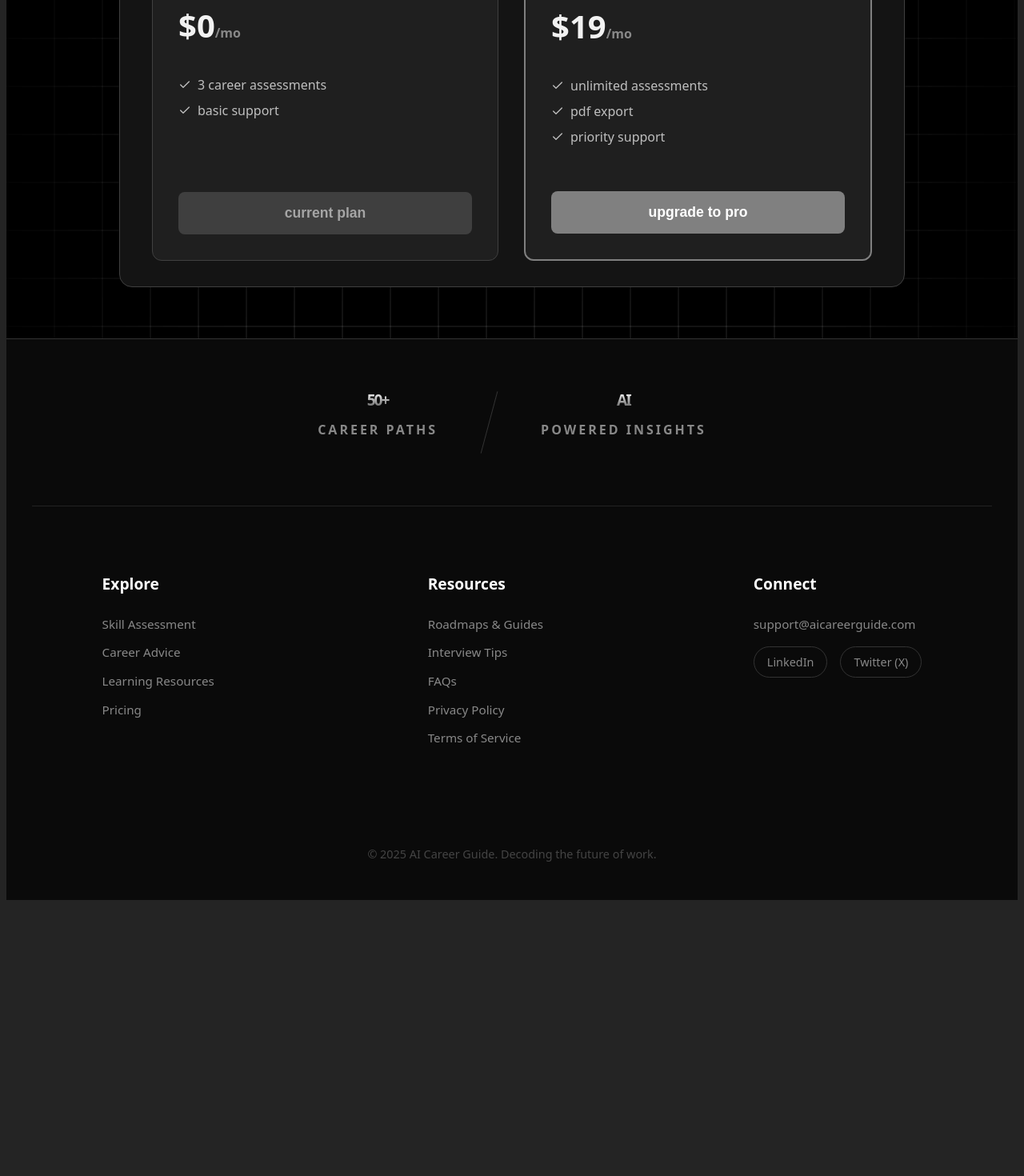
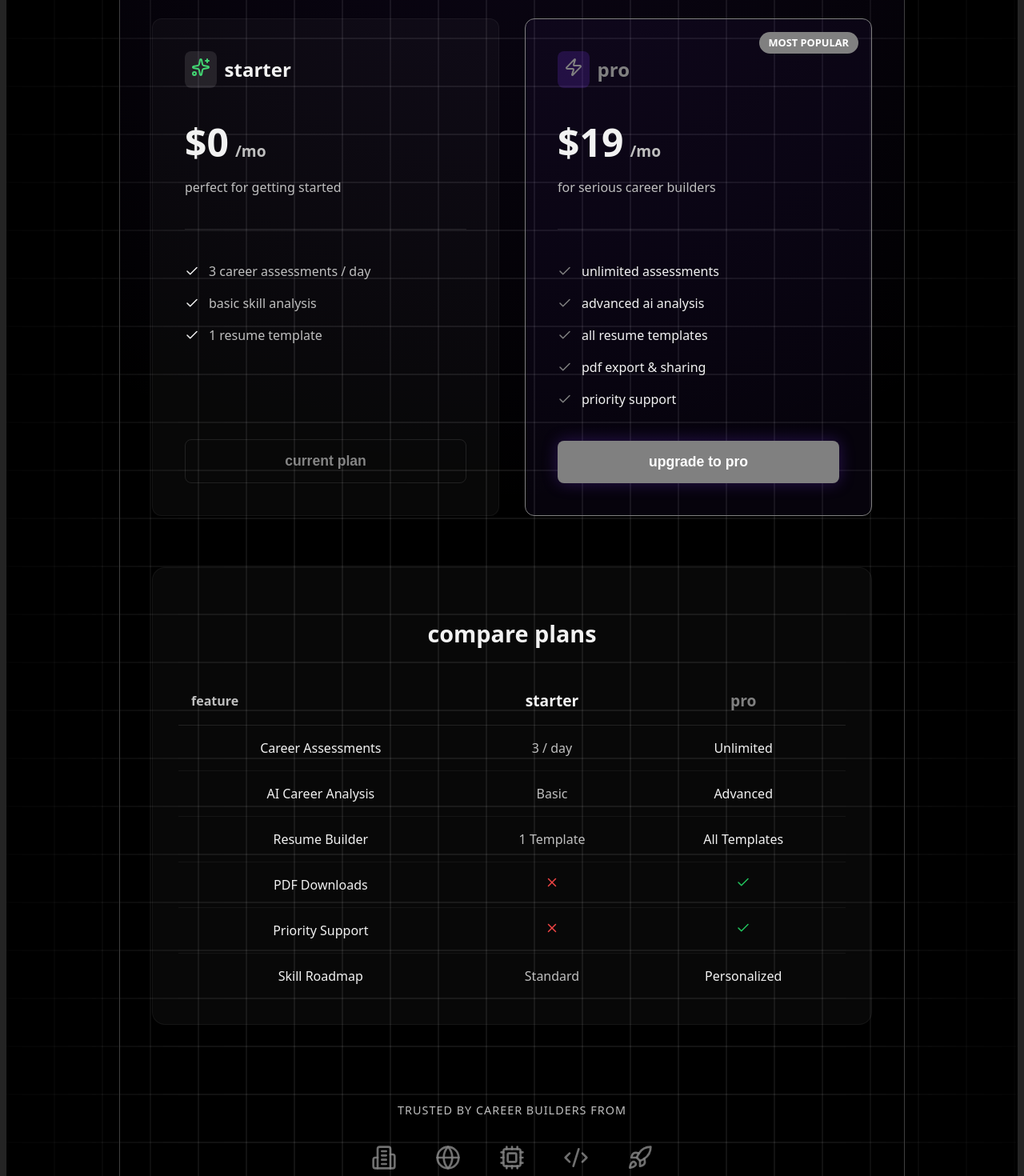
Before and after one commit to Banshal-Yadav/CareerAI-SaaS, a React (Vite) app: page /pricing in a window 1280 px wide. Shown: the part 440-1910 px from the top of the page at 80% size. Before the commit the page ends 1573 px from the top, so only its background shows below. Built offline with nearby package versions, Linux system fonts and the light colour scheme; no server answers.

Commit message:
enhance pricing page and fix page refreshes

```diff
--- a/src/App.jsx
+++ b/src/App.jsx
@@ -11,10 +11,6 @@ import Auth from './pages/Auth.jsx';
 import Pricing from './pages/Pricing.jsx';
 import ResumeBuilder from './pages/Resume/ResumeBuilder.jsx';
 
-// Components (needed for layout wrappers if any, but here we just need Navbar/Footer for some routes if they are not inside the page component)
-// Actually, looking at the original App.jsx, Navbar and Footer were repeated in every Route.
-// I should probably keep that pattern or move them to a Layout component.
-// For now, I will keep the pattern but import them from new locations.
 import Navbar from './components/Navbar/Navbar.jsx';
 import Footer from './components/Footer/footer.jsx';
 
--- /dev/null
+++ b/src/components/Pricing/ComparisonTable.jsx
@@ -0,0 +1,47 @@
+import React from 'react';
+import * as icons from 'lucide-react';
+
+const ComparisonTable = () => {
+    const features = [
+        { name: 'Career Assessments', starter: '3 / day', pro: 'Unlimited' },
+        { name: 'AI Career Analysis', starter: 'Basic', pro: 'Advanced' },
+        { name: 'Resume Builder', starter: '1 Template', pro: 'All Templates' },
+        { name: 'PDF Downloads', starter: <icons.X size={18} color="#ef4444" />, pro: <icons.Check size={18} color="#22c55e" /> },
+        { name: 'Priority Support', starter: <icons.X size={18} color="#ef4444" />, pro: <icons.Check size={18} color="#22c55e" /> },
+        { name: 'Skill Roadmap', starter: 'Standard', pro: 'Personalized' },
+    ];
+
+    return (
+        <div style={{
+            marginTop: '4rem',
+            background: 'rgba(255, 255, 255, 0.03)',
+            borderRadius: '16px',
+            padding: '2rem',
+            border: '1px solid rgba(255, 255, 255, 0.05)'
+        }}>
+            <h3 style={{ textAlign: 'center', fontSize: '1.8rem', marginBottom: '2rem', color: 'var(--text-primary)' }}>compare plans</h3>
+            <div style={{ overflowX: 'auto' }}>
+                <table style={{ width: '100%', borderCollapse: 'collapse', minWidth: '600px' }}>
+                    <thead>
+                        <tr style={{ borderBottom: '1px solid rgba(255, 255, 255, 0.1)' }}>
+                            <th style={{ textAlign: 'left', padding: '1rem', color: 'var(--text-secondary)' }}>feature</th>
+                            <th style={{ textAlign: 'center', padding: '1rem', color: 'var(--text-primary)', fontSize: '1.2rem' }}>starter</th>
+                            <th style={{ textAlign: 'center', padding: '1rem', color: 'var(--accent-primary)', fontSize: '1.2rem' }}>pro</th>
+                        </tr>
+                    </thead>
+                    <tbody>
+                        {features.map((feature, index) => (
+                            <tr key={index} style={{ borderBottom: index !== features.length - 1 ? '1px solid rgba(255, 255, 255, 0.05)' : 'none' }}>
+                                <td style={{ padding: '1rem', color: 'var(--text-primary)' }}>{feature.name}</td>
+                                <td style={{ textAlign: 'center', padding: '1rem', color: 'var(--text-secondary)' }}>{feature.starter}</td>
+                                <td style={{ textAlign: 'center', padding: '1rem', color: 'var(--text-primary)', fontWeight: '500' }}>{feature.pro}</td>
+                            </tr>
+                        ))}
+                    </tbody>
+                </table>
+            </div>
+        </div>
+    );
+};
+
+export default ComparisonTable;
--- a/src/pages/Pricing.jsx
+++ b/src/pages/Pricing.jsx
@@ -1,6 +1,7 @@
 import React from 'react';
 import '../components/Assessment.css';
 import * as icons from 'lucide-react';
+import ComparisonTable from '../components/Pricing/ComparisonTable';
 
 const Pricing = ({ id }) => {
     const handleProClick = () => {
@@ -8,38 +9,133 @@ const Pricing = ({ id }) => {
     };
 
     return (
-        <div className="assessment-container" id={id}>
-            <h2 className="assessment-title">upgrade your career journey</h2>
-            <p className="assessment-subtitle">choose the plan that fits your needs.</p>
+        <div className="assessment-container" id={id} style={{
+            background: 'radial-gradient(circle at 50% 0%, rgba(124, 58, 237, 0.1) 0%, rgba(0, 0, 0, 0) 50%)',
+            paddingTop: '4rem'
+        }}>
+            <div style={{ textAlign: 'center', marginBottom: '4rem' }}>
+                <h2 className="assessment-title" style={{ fontSize: '3rem', marginBottom: '1rem' }}>upgrade your career journey</h2>
+                <p className="assessment-subtitle" style={{ fontSize: '1.2rem', maxWidth: '600px', margin: '0 auto', color: 'var(--text-secondary)' }}>
+                    unlock the full potential of AI-powered career guidance. choose the plan that fits your ambition.
+                </p>
+            </div>
 
-            <div style={{ display: 'flex', gap: '2rem', marginTop: '2rem', flexWrap: 'wrap', justifyContent: 'center' }}>
+            <div style={{ display: 'flex', gap: '2rem', marginTop: '2rem', flexWrap: 'wrap', justifyContent: 'center', maxWidth: '1000px', margin: '0 auto' }}>
                 {/* Starter Plan */}
-                <div className="strength-card" style={{ flex: 1, minWidth: '280px', padding: '2rem', display: 'flex', flexDirection: 'column', gap: '1rem' }}>
+                <div className="strength-card" style={{
+                    flex: 1,
+                    minWidth: '300px',
+                    padding: '2.5rem',
+                    display: 'flex',
+                    flexDirection: 'column',
+                    gap: '1.5rem',
+                    background: 'rgba(255, 255, 255, 0.03)',
+                    border: '1px solid rgba(255, 255, 255, 0.05)'
+                }}>
                     <div className="strength-card-header">
-                        <icons.Sparkles size={24} className="strength-icon" />
+                        <div style={{ background: 'rgba(255, 255, 255, 0.1)', padding: '0.5rem', borderRadius: '8px' }}>
+                            <icons.Sparkles size={24} className="strength-icon" />
+                        </div>
                         <span className="strength-skill" style={{ fontSize: '1.5rem' }}>starter</span>
                     </div>
-                    <h3 style={{ fontSize: '2.5rem', margin: '0', color: 'var(--text-primary)' }}>$0<span style={{ fontSize: '1rem', color: '#888' }}>/mo</span></h3>
-                    <ul style={{ listStyle: 'none', padding: 0, margin: '1rem 0', flex: 1 }}>
-                        <li style={{ display: 'flex', alignItems: 'center', gap: '0.5rem', marginBottom: '0.5rem', color: 'var(--text-secondary)' }}><icons.Check size={16} /> 3 career assessments</li>
-                        <li style={{ display: 'flex', alignItems: 'center', gap: '0.5rem', marginBottom: '0.5rem', color: 'var(--text-secondary)' }}><icons.Check size={16} /> basic support</li>
+                    <div>
+                        <h3 style={{ fontSize: '3rem', margin: '0', color: 'var(--text-primary)', display: 'flex', alignItems: 'baseline' }}>
+                            $0<span style={{ fontSize: '1.2rem', color: 'var(--text-secondary)', marginLeft: '0.5rem' }}>/mo</span>
+                        </h3>
+                        <p style={{ color: 'var(--text-secondary)', margin: '0.5rem 0 0 0' }}>perfect for getting started</p>
+                    </div>
+                    <div style={{ height: '1px', background: 'rgba(255, 255, 255, 0.1)', margin: '1rem 0' }} />
+                    <ul style={{ listStyle: 'none', padding: 0, margin: 0, flex: 1, display: 'flex', flexDirection: 'column', gap: '1rem' }}>
+                        <li style={{ display: 'flex', alignItems: 'center', gap: '0.75rem', color: 'var(--text-secondary)' }}>
+                            <icons.Check size={18} color="var(--text-primary)" /> 3 career assessments / day
+                        </li>
+                        <li style={{ display: 'flex', alignItems: 'center', gap: '0.75rem', color: 'var(--text-secondary)' }}>
+                            <icons.Check size={18} color="var(--text-primary)" /> basic skill analysis
+                        </li>
+                        <li style={{ display: 'flex', alignItems: 'center', gap: '0.75rem', color: 'var(--text-secondary)' }}>
+                            <icons.Check size={18} color="var(--text-primary)" /> 1 resume template
+                        </li>
                     </ul>
-                    <button className="submit-btn" disabled style={{ opacity: 0.6, cursor: 'not-allowed', width: '100%' }}>current plan</button>
+                    <button className="submit-btn" disabled style={{
+                        opacity: 0.5,
+                        cursor: 'not-allowed',
+                        width: '100%',
+                        background: 'transparent',
+                        border: '1px solid rgba(255, 255, 255, 0.2)'
+                    }}>current plan</button>
                 </div>
 
                 {/* Pro Plan */}
-                <div className="strength-card" style={{ flex: 1, minWidth: '280px', padding: '2rem', display: 'flex', flexDirection: 'column', gap: '1rem', border: '2px solid var(--accent-primary)' }}>
+                <div className="strength-card" style={{
+                    flex: 1,
+                    minWidth: '300px',
+                    padding: '2.5rem',
+                    display: 'flex',
+                    flexDirection: 'column',
+                    gap: '1.5rem',
+                    border: '1px solid var(--accent-primary)',
+                    background: 'rgba(124, 58, 237, 0.05)',
+                    position: 'relative',
+                    overflow: 'hidden'
+                }}>
+                    <div style={{
+                        position: 'absolute',
+                        top: '1rem',
+                        right: '1rem',
+                        background: 'var(--accent-primary)',
+                        color: 'white',
+                        padding: '0.25rem 0.75rem',
+                        borderRadius: '20px',
+                        fontSize: '0.8rem',
+                        fontWeight: '600'
+                    }}>
+                        MOST POPULAR
+                    </div>
                     <div className="strength-card-header">
-                        <icons.Zap size={24} className="strength-icon" style={{ color: 'var(--accent-primary)' }} />
+                        <div style={{ background: 'rgba(124, 58, 237, 0.2)', padding: '0.5rem', borderRadius: '8px' }}>
+                            <icons.Zap size={24} className="strength-icon" style={{ color: 'var(--accent-primary)' }} />
+                        </div>
                         <span className="strength-skill" style={{ fontSize: '1.5rem', color: 'var(--accent-primary)' }}>pro</span>
                     </div>
-                    <h3 style={{ fontSize: '2.5rem', margin: '0', color: 'var(--text-primary)' }}>$19<span style={{ fontSize: '1rem', color: '#888' }}>/mo</span></h3>
-                    <ul style={{ listStyle: 'none', padding: 0, margin: '1rem 0', flex: 1 }}>
-                        <li style={{ display: 'flex', alignItems: 'center', gap: '0.5rem', marginBottom: '0.5rem', color: 'var(--text-secondary)' }}><icons.Check size={16} /> unlimited assessments</li>
-                        <li style={{ display: 'flex', alignItems: 'center', gap: '0.5rem', marginBottom: '0.5rem', color: 'var(--text-secondary)' }}><icons.Check size={16} /> pdf export</li>
-                        <li style={{ display: 'flex', alignItems: 'center', gap: '0.5rem', marginBottom: '0.5rem', color: 'var(--text-secondary)' }}><icons.Check size={16} /> priority support</li>
+                    <div>
+                        <h3 style={{ fontSize: '3rem', margin: '0', color: 'var(--text-primary)', display: 'flex', alignItems: 'baseline' }}>
+                            $19<span style={{ fontSize: '1.2rem', color: 'var(--text-secondary)', marginLeft: '0.5rem' }}>/mo</span>
+                        </h3>
+                        <p style={{ color: 'var(--text-secondary)', margin: '0.5rem 0 0 0' }}>for serious career builders</p>
+                    </div>
+                    <div style={{ height: '1px', background: 'rgba(255, 255, 255, 0.1)', margin: '1rem 0' }} />
+                    <ul style={{ listStyle: 'none', padding: 0, margin: 0, flex: 1, display: 'flex', flexDirection: 'column', gap: '1rem' }}>
+                        <li style={{ display: 'flex', alignItems: 'center', gap: '0.75rem', color: 'var(--text-primary)' }}>
+                            <icons.Check size={18} color="var(--accent-primary)" /> unlimited assessments
+                        </li>
+                        <li style={{ display: 'flex', alignItems: 'center', gap: '0.75rem', color: 'var(--text-primary)' }}>
+                            <icons.Check size={18} color="var(--accent-primary)" /> advanced ai analysis
+                        </li>
+                        <li style={{ display: 'flex', alignItems: 'center', gap: '0.75rem', color: 'var(--text-primary)' }}>
+                            <icons.Check size={18} color="var(--accent-primary)" /> all resume templates
+                        </li>
+                        <li style={{ display: 'flex', alignItems: 'center', gap: '0.75rem', color: 'var(--text-primary)' }}>
+                            <icons.Check size={18} color="var(--accent-primary)" /> pdf export & sharing
+                        </li>
+                        <li style={{ display: 'flex', alignItems: 'center', gap: '0.75rem', color: 'var(--text-primary)' }}>
+                            <icons.Check size={18} color="var(--accent-primary)" /> priority support
+                        </li>
                     </ul>
-                    <button className="submit-btn" onClick={handleProClick} style={{ width: '100%' }}>upgrade to pro</button>
+                    <button className="submit-btn" onClick={handleProClick} style={{ width: '100%', boxShadow: '0 0 20px rgba(124, 58, 237, 0.3)' }}>upgrade to pro</button>
+                </div>
+            </div>
+
+            <ComparisonTable />
+
+            {/* Social Proof */}
+            <div style={{ marginTop: '6rem', textAlign: 'center' }}>
+                <p style={{ color: 'var(--text-secondary)', marginBottom: '2rem', fontSize: '0.9rem', letterSpacing: '1px', textTransform: 'uppercase' }}>trusted by career builders from</p>
+                <div style={{ display: 'flex', gap: '3rem', justifyContent: 'center', alignItems: 'center', flexWrap: 'wrap', opacity: 0.5 }}>
+                    <icons.Building2 size={32} />
+                    <icons.Globe size={32} />
+                    <icons.Cpu size={32} />
+                    <icons.Code2 size={32} />
+                    <icons.Rocket size={32} />
                 </div>
             </div>
         </div>
```
Also changed, not shown: vercel.json.
